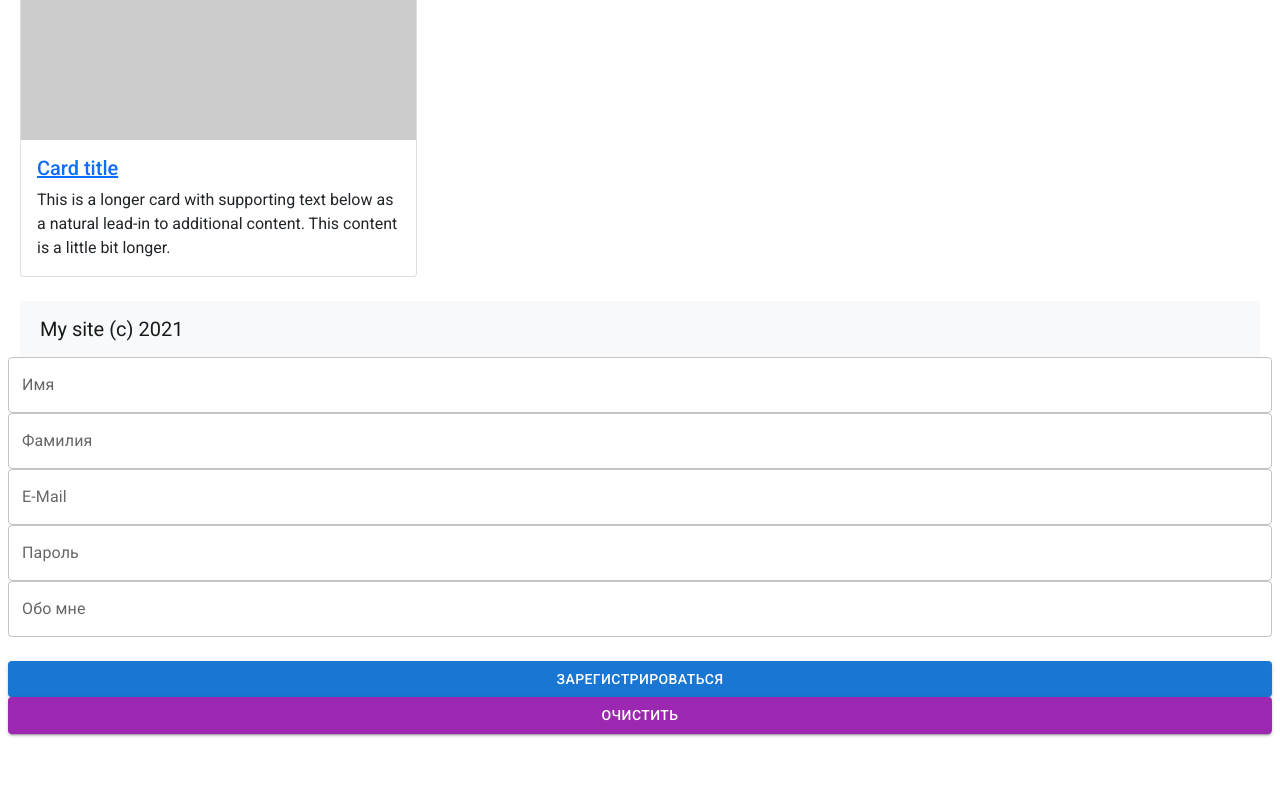
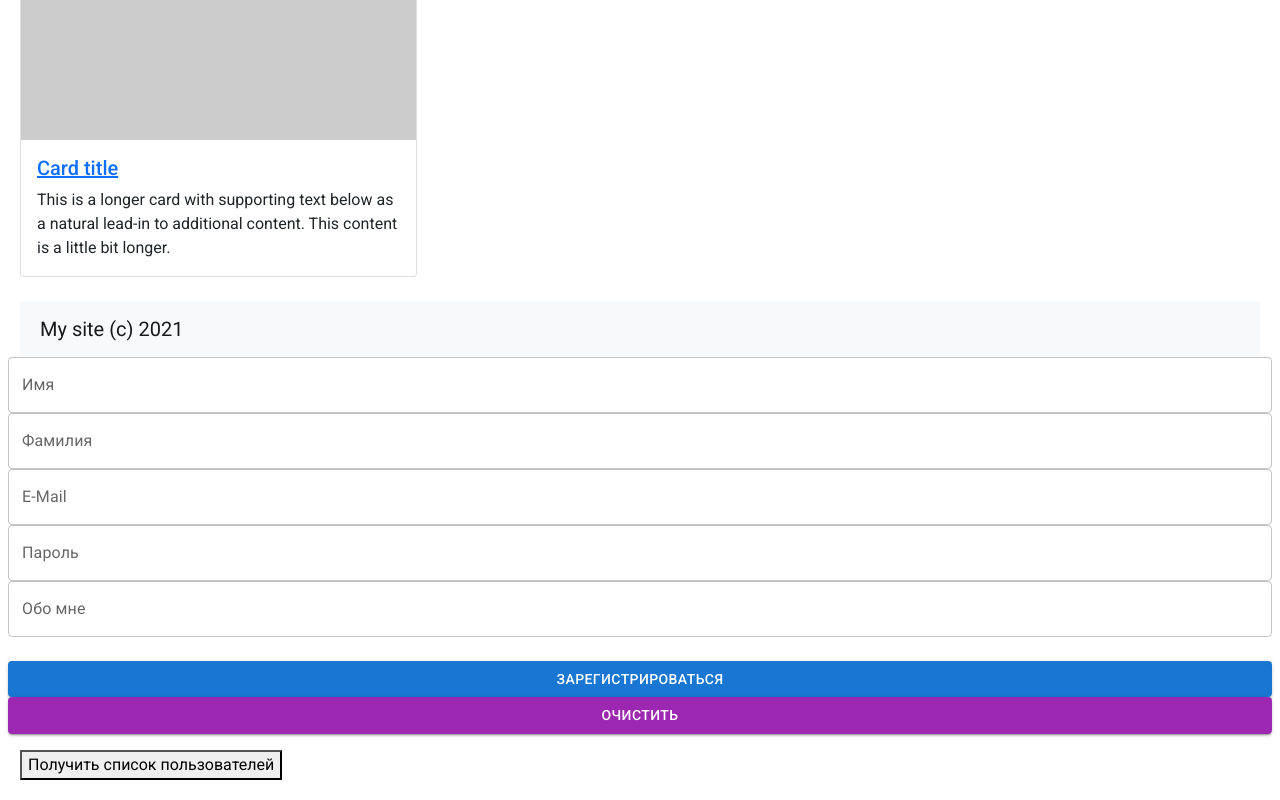
Before and after one commit to lavr-tsiporin/Archakov, a React (Create React App) app: page / in a window 1280 px wide. Shown: the part 1920-2720 px from the top of the page. Before the commit the page ends 2674 px from the top, so only its background shows below. Built offline with nearby package versions, Linux system fonts and the light colour scheme.

Commit message:
DZ-8 for review

```diff
--- a/src/App.js
+++ b/src/App.js
@@ -4,6 +4,7 @@ import { TutorialFour } from './tutorial-4/TutorialFour';
 import { TutorialFive } from './tutorial-5/TutorialFive';
 import { TutorialSix } from './tutorial-6/TutorialSix';
 import { TutorialSeven } from './tutorial-7/TutorialSeven';
+import { TutorialEight } from './tutorial-8/TutorialEight';
 
 export function App() {
   return (
@@ -14,6 +15,7 @@ export function App() {
       <TutorialFive />
       <TutorialSix />
       <TutorialSeven />
+      <TutorialEight />
     </div>
   );
 }
--- /dev/null
+++ b/src/tutorial-8/TutorialEight.js
@@ -0,0 +1,29 @@
+import React, { useState } from 'react';
+
+export const TutorialEight = () => {
+  const [users, setUsers] = useState([]);
+  const getUsers = async () => {
+    try {
+      const response = await fetch('https://617cf7151eadc50017136369.mockapi.io/api/archakov/users')
+      if (response.ok){
+        const result = await response.json()
+        setUsers(result)
+      }
+    } catch (e) {
+      console.log(e)
+    }
+  };
+
+  return (
+    <div>
+      <ul>
+        {users.map((obj) => (
+          <li key={obj.id}>
+            {obj.id}. {obj.name}
+          </li>
+        ))}
+      </ul>
+      <button onClick={getUsers}>Получить список пользователей</button>
+    </div>
+  );
+};
```
Also changed, not shown: 1 other file (tests, documents, lock files or other folders).
